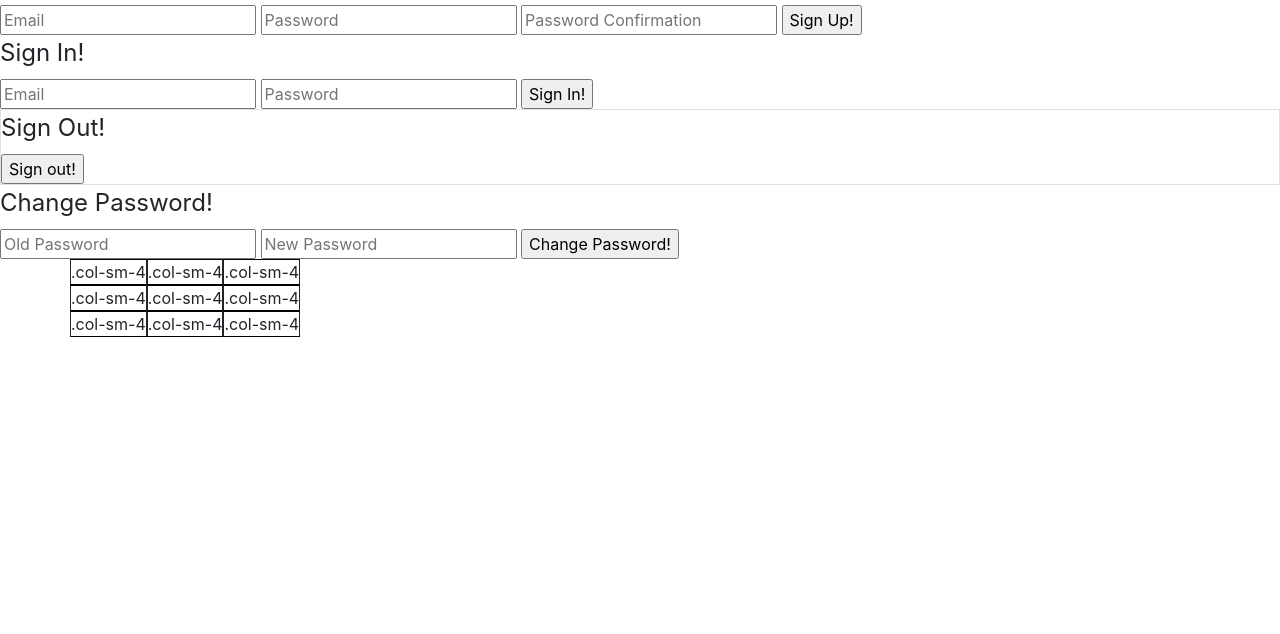
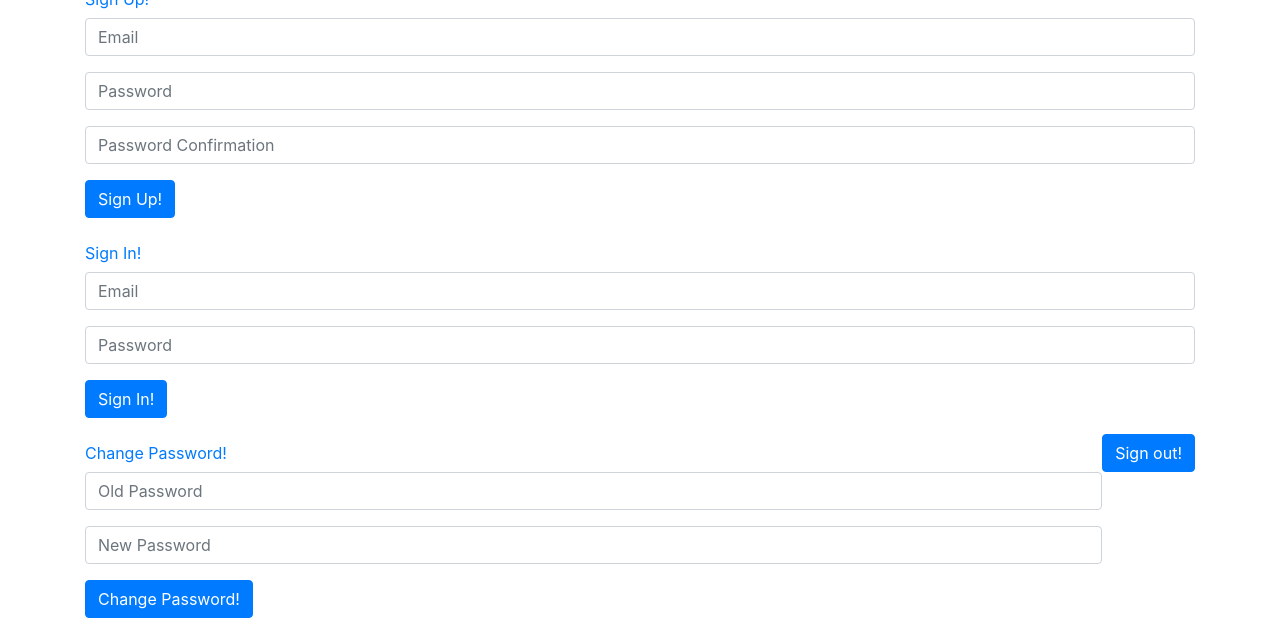
Before and after one commit to shantalanarayan/sn-games-tic-tac-toe-client, a website built with webpack: page index.html in a window 1280 px wide. Shown: the part 168-802 px from the top of the page. Built offline with nearby package versions, Linux system fonts and the light colour scheme.

Commit message:
styled the index.html with bootstrap.

```diff
--- a/index.html
+++ b/index.html
@@ -14,43 +14,58 @@
 </head>
 
 <body>
-  <h1>tic-tac-toe</h1>
+  <div class="container">
+    <h1 class="display-4">tic-tac-toe</h1>
+
     <p id='message'></p>
+
     <form id='sign-up'>
-        <fieldset>
-        <legend>Sign Up!</legend>
-        <input name="credentials[email]" type='email' placeholder="Email"/>
-        <input name="credentials[password]" type='password'placeholder="Password"/>
-        <input name="credentials[password_confirmation]" type='password'placeholder="Password Confirmation"/>
-        <input type='submit' value='Sign Up!'/>
+      <fieldset class="form-group">
+          <legend class="col-form-label text-primary">Sign Up!</legend>
+          <div class="form-group">
+            <input name="credentials[email]" type='email' placeholder="Email" class="form-control" />
+          </div>
+          <div class="form-group">
+            <input name="credentials[password]" type='password' placeholder="Password" class="form-control" />
+          </div>
+          <div class="form-group">
+            <input name="credentials[password_confirmation]" type='password' placeholder="Password Confirmation" class="form-control" />
+          </div>
+          <input type='submit' value='Sign Up!' class="btn btn-primary" />
       </fieldset>
     </form>
 
-     <form id='Sign-In'>
-       <fieldset>
-       <legend>Sign In!</legend>
-       <input name="credentials[email]" type='email' placeholder="Email"/>
-       <input name="credentials[password]" type='password'placeholder="Password"/>
-       <input type='submit' value='Sign In!'/>
+    <form id='sign-in'>
+      <fieldset class="form-group">
+          <legend class="col-form-label text-primary">Sign In!</legend>
+          <div class="form-group">
+            <input name="credentials[email]" type='email' placeholder="Email" class="form-control" />
+          </div>
+          <div class="form-group">
+            <input name="credentials[password]" type='password' placeholder="Password" class="form-control" />
+          </div>
+          <input type='submit' value='Sign In!' class="btn btn-primary" />
       </fieldset>
     </form>
 
-    <form id="sign-out" class="border">
-    <fieldset>
-      <legend>Sign Out!</legend>
-      <input type="submit" value="Sign out!">
+    <form id='sign-out' class="float-right">
+        <input type="submit" value="Sign out!" class="btn btn-primary" />
+    </form>
+
+    <form id='change-password'>
+      <fieldset class="form-group">
+          <legend class="col-form-label text-primary">Change Password!</legend>
+          <div class="form-group">
+            <input name="passwords[old]" type='password' placeholder="Old Password" class="form-control" />
+          </div>
+          <div class="form-group">
+            <input name="passwords[new]" type='password' placeholder="New Password" class="form-control" />
+          </div>
+          <input type='submit' value='Change Password!' class="btn btn-primary" />
       </fieldset>
     </form>
 
-      <form id='change-password'>
-        <fieldset>
-        <legend>Change Password!</legend>
-        <input name="passwords[old]" type='password' placeholder="Old Password"/>
-        <input name="passwords[new]" type='password'placeholder="New Password"/>
-        <input type='submit' value='Change Password!'/>
-       </fieldset>
-    </form>
-<div class="container">
+    <div class="container" hidden>
       <div class="row">
         <div class="gamebox">.col-sm-4</div>
         <div class="gamebox">.col-sm-4</div>
@@ -58,8 +73,7 @@
       </div>
     </div>
 
-
-<div class="container">
+    <div class="container" hidden>
       <div class="row">
 
         <div class="gamebox">.col-sm-4</div>
@@ -68,17 +82,6 @@
       </div>
     </div>
   </div>
-
-
-<div class="container">
-  <div class="row">
-
-  <div class="gamebox">.col-sm-4</div>
-  <div class="gamebox">.col-sm-4</div>
-  <div class="gamebox">.col-sm-4</div>
-  </div>
-</div>
-
 </body>
 
 </html>
```
Lines whose indentation alone changed are shown as unchanged.
